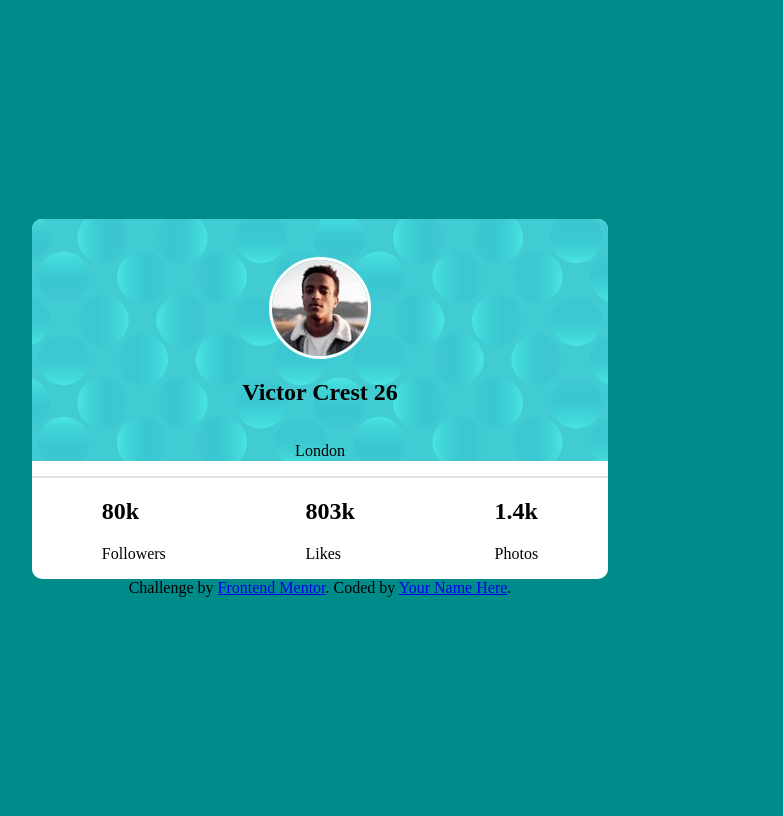
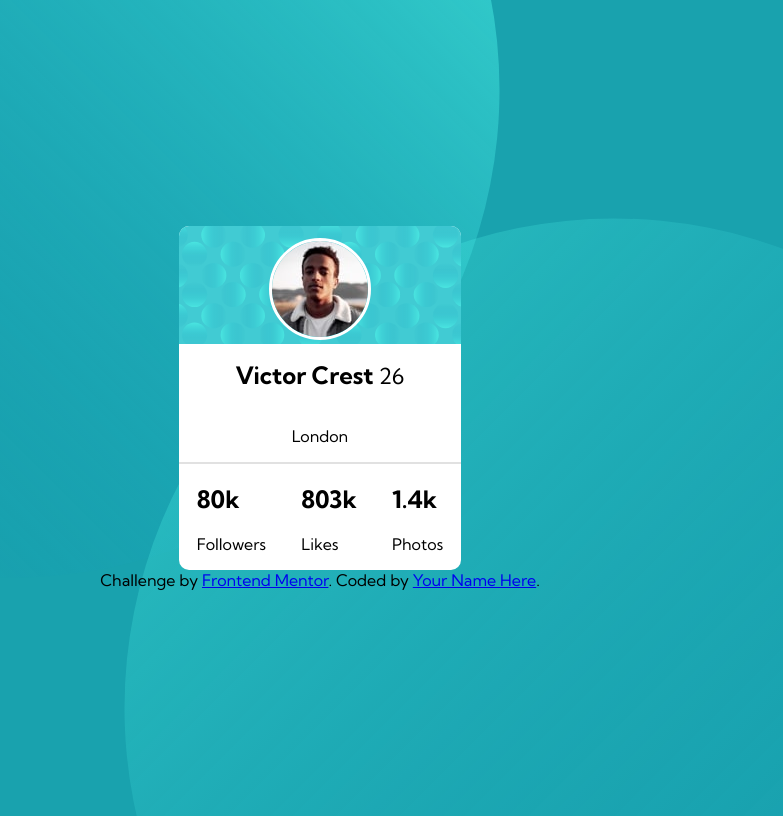
Before and after one commit to ariannalillie/FEM-profile-card, a plain HTML site: page index.html in a window 1280 px wide. Shown: the whole page, without its empty margins (328-1111 px from the left). Drawn offline with Linux system fonts and the light colour scheme.

Commit message:
desktop view complete

```diff
--- a/index.html
+++ b/index.html
@@ -12,6 +12,9 @@
 
 </head>
 <body>
+  <div class="top-image-container">
+    <img src="./images/bg-pattern-top.svg" alt="circle">
+  </div>
   <div class="card">
     <div class="card-top">
       <img src="./images/image-victor.jpg" alt="Victor Crest" class="card-image">
@@ -33,7 +36,9 @@
         </div>
       </div>
     </div>
-  </div>
+    <div class="bottom-image-container">
+      <img src="./images/bg-pattern-bottom.svg" alt="circle">
+    </div>
   <div class="attribution">
     Challenge by <a href="https://www.frontendmentor.io?ref=challenge" target="_blank">Frontend Mentor</a>.
     Coded by <a href="#">Your Name Here</a>.
--- a/style.css
+++ b/style.css
@@ -1,3 +1,5 @@
+@import url('https://fonts.googleapis.com/css2?family=Kumbh+Sans:wght@400;700&display=swap');
+
 body {
     height: 100vh;
     width: 100vw;
@@ -5,12 +7,13 @@ body {
     flex-direction: column;
     justify-content: center;
     align-items: center;
-    background-color: darkcyan;
+    background-color: hsl(185, 75%, 39%);
+    font-family: 'Kumbh Sans', sans-serif;
 }
 
 .card {
-    height: 45%;
-    width: 45%;
+    height: 43%;
+    width: 22%;
     background-color: white;
     border-radius: 10px;
     display: flex;
@@ -20,6 +23,7 @@ body {
 
 .card-top {
     height:100%;
+    width: 100%;
     display: flex;
     flex-direction: column;
     align-items: center;
@@ -41,3 +45,22 @@ body {
     border-radius: 50%;
     border: 3px solid white;
 }
+
+span {
+    font-size: 22px;
+    font-weight: 400;
+}
+
+.top-image-container {
+    position: fixed;
+    top: -400px;
+    left: -150px;
+    z-index: -1;
+}
+
+.bottom-image-container {
+    position: fixed;
+    bottom: -400px;
+    right: -150px;
+    z-index: -1;
+}
```
